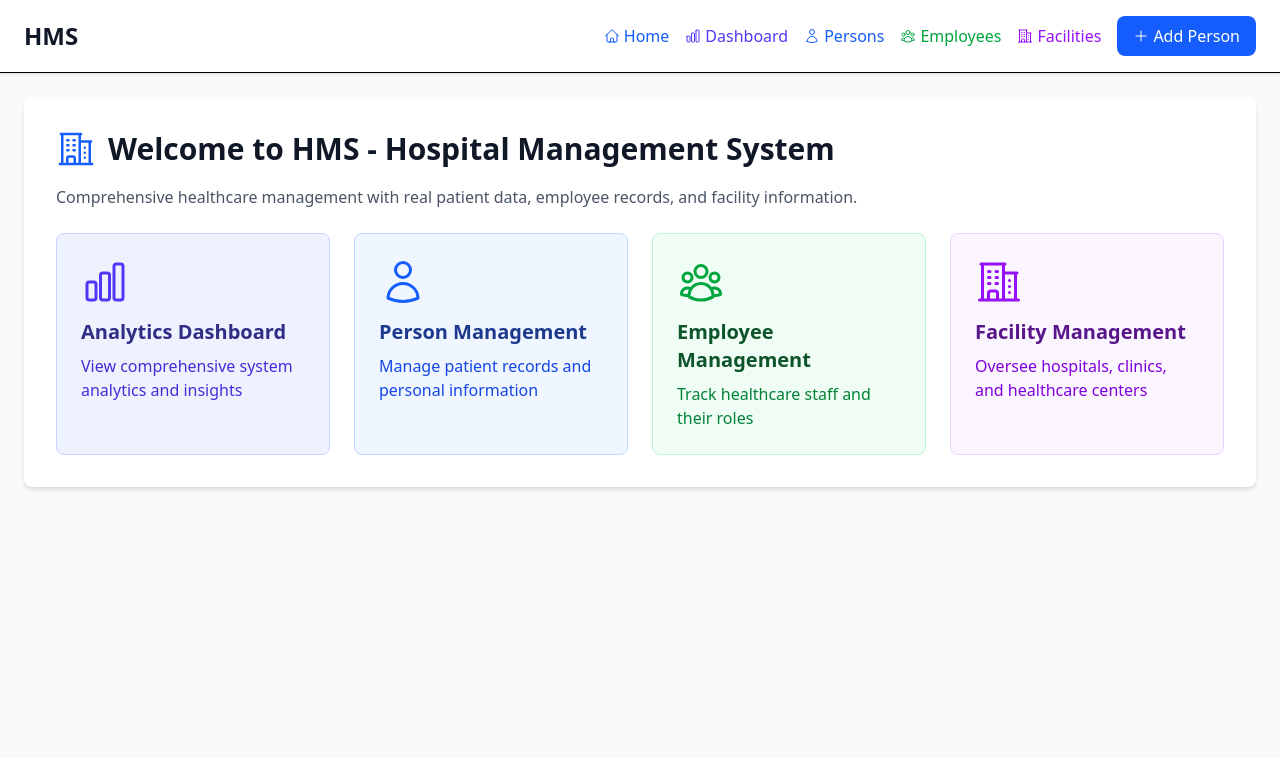
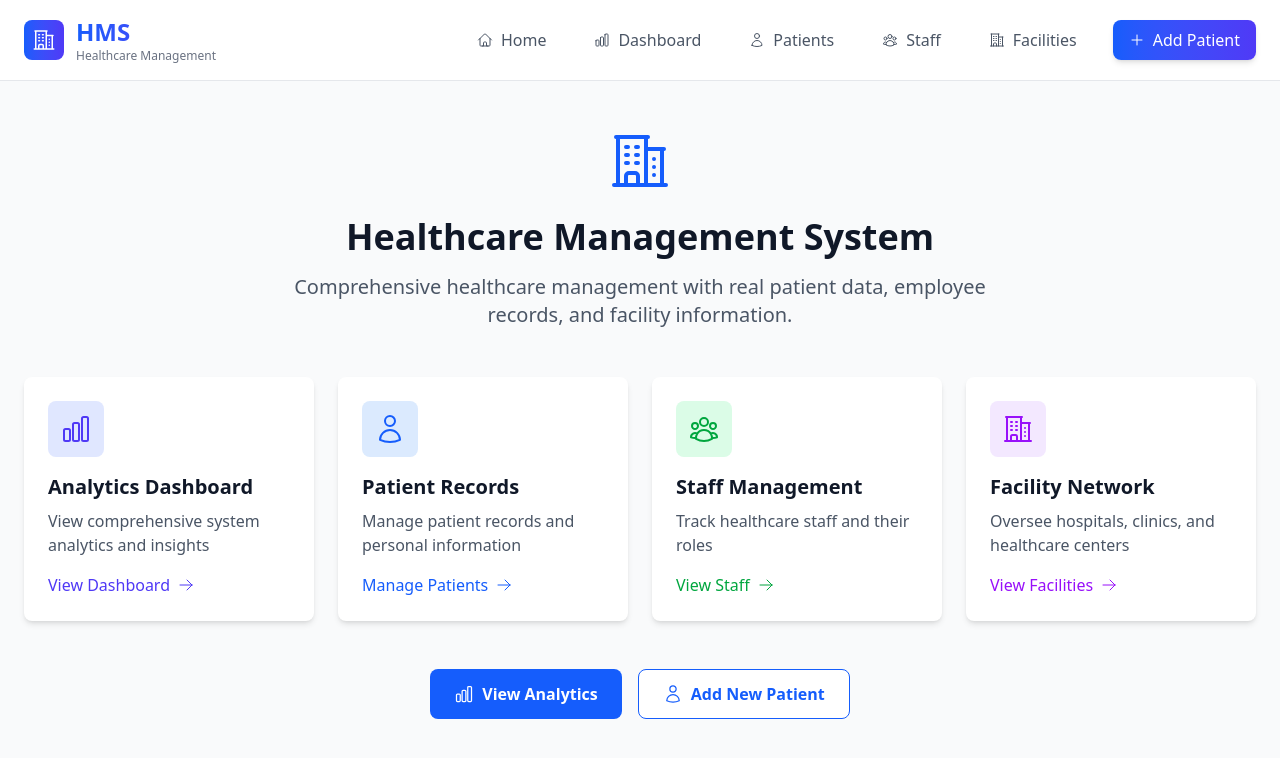
Before and after one commit to Jpuntul/HMS, a React (Vite) app in the folder front/: page / in a window 1280 px wide. Shown: the top 758 px of the page. Built offline with nearby package versions, Linux system fonts and the light colour scheme.

Commit message:
feat: update homepage with clean professional design

```diff
--- a/front/src/App.tsx
+++ b/front/src/App.tsx
@@ -5,6 +5,7 @@ import EditPerson from "./pages/EditPerson";
 import EmployeeList from "./pages/EmployeeList";
 import FacilityList from "./pages/FacilityList";
 import Dashboard from "./pages/Dashboard";
+import Home from "./pages/Home";
 import {
   HomeIcon,
   UserIcon,
@@ -18,52 +19,62 @@ function App() {
   return (
     <Router>
       <div className="min-h-screen bg-gray-50">
-        <nav className="bg-white shadow-sm border-b">
+        <nav className="bg-white shadow-lg border-b border-gray-200">
           <div className="container mx-auto px-6 py-4">
             <div className="flex items-center justify-between">
-              <h1 className="text-2xl font-bold text-gray-900">HMS</h1>
-              <div className="flex items-center space-x-4">
+              <div className="flex items-center space-x-3">
+                <div className="bg-gradient-to-r from-blue-600 to-indigo-600 p-2 rounded-lg">
+                  <BuildingOffice2Icon className="h-6 w-6 text-white" />
+                </div>
+                <div>
+                  <h1 className="text-2xl font-bold bg-gradient-to-r from-blue-600 to-indigo-600 bg-clip-text text-transparent">
+                    HMS
+                  </h1>
+                  <p className="text-xs text-gray-500">Healthcare Management</p>
+                </div>
+              </div>
+              <div className="flex items-center space-x-6">
                 <Link
                   to="/"
-                  className="flex items-center space-x-1 text-blue-600 hover:text-blue-800 font-medium"
+                  className="flex items-center space-x-2 text-gray-600 hover:text-blue-600 font-medium px-3 py-2 rounded-lg hover:bg-blue-50 transition-all"
                 >
                   <HomeIcon className="h-4 w-4" />
                   <span>Home</span>
                 </Link>
                 <Link
                   to="/dashboard"
-                  className="flex items-center space-x-1 text-indigo-600 hover:text-indigo-800 font-medium"
+                  className="flex items-center space-x-2 text-gray-600 hover:text-indigo-600 font-medium px-3 py-2 rounded-lg hover:bg-indigo-50 transition-all"
                 >
                   <ChartBarIcon className="h-4 w-4" />
                   <span>Dashboard</span>
                 </Link>
                 <Link
                   to="/persons"
-                  className="flex items-center space-x-1 text-blue-600 hover:text-blue-800 font-medium"
+                  className="flex items-center space-x-2 text-gray-600 hover:text-blue-600 font-medium px-3 py-2 rounded-lg hover:bg-blue-50 transition-all"
                 >
                   <UserIcon className="h-4 w-4" />
-                  <span>Persons</span>
+                  <span>Patients</span>
                 </Link>
                 <Link
                   to="/employees"
-                  className="flex items-center space-x-1 text-green-600 hover:text-green-800 font-medium"
+                  className="flex items-center space-x-2 text-gray-600 hover:text-green-600 font-medium px-3 py-2 rounded-lg hover:bg-green-50 transition-all"
                 >
                   <UserGroupIcon className="h-4 w-4" />
-                  <span>Employees</span>
+                  <span>Staff</span>
                 </Link>
                 <Link
                   to="/facilities"
-                  className="flex items-center space-x-1 text-purple-600 hover:text-purple-800 font-medium"
+                  className="flex items-center space-x-2 text-gray-600 hover:text-purple-600 font-medium px-3 py-2 rounded-lg hover:bg-purple-50 transition-all"
                 >
                   <BuildingOffice2Icon className="h-4 w-4" />
                   <span>Facilities</span>
                 </Link>
                 <Link
                   to="/persons/add"
-                  className="flex items-center space-x-1 bg-blue-600 text-white px-4 py-2 rounded-lg hover:bg-blue-700 font-medium"
+                  className="flex items-center space-x-2 bg-gradient-to-r from-blue-600 to-indigo-600 text-white px-4 py-2 rounded-lg hover:from-blue-700 hover:to-indigo-700 font-medium shadow-md hover:shadow-lg transition-all"
                 >
                   <PlusIcon className="h-4 w-4" />
-                  <span>Add Person</span>
+                  <span>Add Patient</span>
                 </Link>
               </div>
             </div>
@@ -72,79 +83,7 @@ function App() {
 
         <main>
           <Routes>
-            <Route
-              path="/"
-              element={
-                <div className="container mx-auto p-6">
-                  <div className="bg-white rounded-lg shadow-md p-8 mb-8">
-                    <div className="flex items-center space-x-3 mb-4">
-                      <BuildingOffice2Icon className="h-10 w-10 text-blue-600" />
-                      <h2 className="text-3xl font-bold text-gray-900">
-                        Welcome to HMS - Hospital Management System
-                      </h2>
-                    </div>
-                    <p className="text-gray-600 mb-6">
-                      Comprehensive healthcare management with real patient
-                      data, employee records, and facility information.
-                    </p>
-
-                    <div className="grid grid-cols-1 md:grid-cols-4 gap-6">
-                      <Link
-                        to="/dashboard"
-                        className="bg-indigo-50 border border-indigo-200 rounded-lg p-6 hover:bg-indigo-100 transition-colors group"
-                      >
-                        <ChartBarIcon className="h-12 w-12 text-indigo-600 mb-3 group-hover:scale-110 transition-transform" />
-                        <h3 className="text-xl font-semibold text-indigo-900 mb-2">
-                          Analytics Dashboard
-                        </h3>
-                        <p className="text-indigo-700">
-                          View comprehensive system analytics and insights
-                        </p>
-                      </Link>
-
-                      <Link
-                        to="/persons"
-                        className="bg-blue-50 border border-blue-200 rounded-lg p-6 hover:bg-blue-100 transition-colors group"
-                      >
-                        <UserIcon className="h-12 w-12 text-blue-600 mb-3 group-hover:scale-110 transition-transform" />
-                        <h3 className="text-xl font-semibold text-blue-900 mb-2">
-                          Person Management
-                        </h3>
-                        <p className="text-blue-700">
-                          Manage patient records and personal information
-                        </p>
-                      </Link>
-
-                      <Link
-                        to="/employees"
-                        className="bg-green-50 border border-green-200 rounded-lg p-6 hover:bg-green-100 transition-colors group"
-                      >
-                        <UserGroupIcon className="h-12 w-12 text-green-600 mb-3 group-hover:scale-110 transition-transform" />
-                        <h3 className="text-xl font-semibold text-green-900 mb-2">
-                          Employee Management
-                        </h3>
-                        <p className="text-green-700">
-                          Track healthcare staff and their roles
-                        </p>
-                      </Link>
-
-                      <Link
-                        to="/facilities"
-                        className="bg-purple-50 border border-purple-200 rounded-lg p-6 hover:bg-purple-100 transition-colors group"
-                      >
-                        <BuildingOffice2Icon className="h-12 w-12 text-purple-600 mb-3 group-hover:scale-110 transition-transform" />
-                        <h3 className="text-xl font-semibold text-purple-900 mb-2">
-                          Facility Management
-                        </h3>
-                        <p className="text-purple-700">
-                          Oversee hospitals, clinics, and healthcare centers
-                        </p>
-                      </Link>
-                    </div>
-                  </div>
-                </div>
-              }
-            />
+            <Route path="/" element={<Home />} />
             <Route path="/dashboard" element={<Dashboard />} />
             <Route path="/persons" element={<PersonList />} />
             <Route path="/persons/add" element={<AddPerson />} />
--- /dev/null
+++ b/front/src/pages/Home.tsx
@@ -0,0 +1,191 @@
+import React, { useState, useEffect } from "react";
+import { Link } from "react-router-dom";
+import axios from "axios";
+import {
+  BuildingOffice2Icon,
+  ChartBarIcon,
+  UserIcon,
+  UserGroupIcon,
+  ArrowRightIcon,
+} from "@heroicons/react/24/outline";
+
+interface DashboardStats {
+  overview: {
+    total_persons: number;
+    total_employees: number;
+    total_facilities: number;
+    total_capacity: number;
+  };
+}
+
+const Home: React.FC = () => {
+  const [stats, setStats] = useState<DashboardStats | null>(null);
+  const [loading, setLoading] = useState(true);
+
+  useEffect(() => {
+    fetchStats();
+  }, []);
+
+  const fetchStats = async () => {
+    try {
+      const response = await axios.get(
+        "http://localhost:8000/api/analytics/dashboard/",
+      );
+      setStats(response.data);
+      setLoading(false);
+    } catch (error) {
+      setLoading(false);
+    }
+  };
+
+  return (
+    <div className="min-h-screen bg-gray-50">
+      <div className="container mx-auto px-6 py-12">
+        {/* Header */}
+        <div className="text-center mb-12">
+          <div className="flex justify-center mb-6">
+            <BuildingOffice2Icon className="h-16 w-16 text-blue-600" />
+          </div>
+          <h1 className="text-4xl font-bold text-gray-900 mb-4">
+            Healthcare Management System
+          </h1>
+          <p className="text-xl text-gray-600 max-w-3xl mx-auto">
+            Comprehensive healthcare management with real patient data, employee
+            records, and facility information.
+          </p>
+        </div>
+
+        {/* Quick Stats */}
+        {!loading && stats && (
+          <div className="grid grid-cols-2 md:grid-cols-4 gap-6 mb-12">
+            <div className="bg-white rounded-lg p-6 shadow-md text-center">
+              <div className="text-3xl font-bold text-blue-600">
+                {stats.overview.total_persons.toLocaleString()}
+              </div>
+              <div className="text-gray-600 font-medium">Patients</div>
+            </div>
+            <div className="bg-white rounded-lg p-6 shadow-md text-center">
+              <div className="text-3xl font-bold text-green-600">
+                {stats.overview.total_employees.toLocaleString()}
+              </div>
+              <div className="text-gray-600 font-medium">Staff</div>
+            </div>
+            <div className="bg-white rounded-lg p-6 shadow-md text-center">
+              <div className="text-3xl font-bold text-purple-600">
+                {stats.overview.total_facilities}
+              </div>
+              <div className="text-gray-600 font-medium">Facilities</div>
+            </div>
+            <div className="bg-white rounded-lg p-6 shadow-md text-center">
+              <div className="text-3xl font-bold text-orange-600">
+                {stats.overview.total_capacity.toLocaleString()}
+              </div>
+              <div className="text-gray-600 font-medium">Bed Capacity</div>
+            </div>
+          </div>
+        )}
+
+        {/* Main Navigation */}
+        <div className="grid grid-cols-1 md:grid-cols-2 lg:grid-cols-4 gap-6">
+          <Link
+            to="/dashboard"
+            className="bg-white rounded-lg p-6 shadow-md hover:shadow-lg transition-shadow group"
+          >
+            <div className="bg-indigo-100 p-3 rounded-lg w-fit mb-4">
+              <ChartBarIcon className="h-8 w-8 text-indigo-600" />
+            </div>
+            <h3 className="text-xl font-semibold text-gray-900 mb-2">
+              Analytics Dashboard
+            </h3>
+            <p className="text-gray-600 mb-4">
+              View comprehensive system analytics and insights
+            </p>
+            <div className="flex items-center text-indigo-600 font-medium">
+              View Dashboard{" "}
+              <ArrowRightIcon className="h-4 w-4 ml-2 group-hover:translate-x-1 transition-transform" />
+            </div>
+          </Link>
+
+          <Link
+            to="/persons"
+            className="bg-white rounded-lg p-6 shadow-md hover:shadow-lg transition-shadow group"
+          >
+            <div className="bg-blue-100 p-3 rounded-lg w-fit mb-4">
+              <UserIcon className="h-8 w-8 text-blue-600" />
+            </div>
+            <h3 className="text-xl font-semibold text-gray-900 mb-2">
+              Patient Records
+            </h3>
+            <p className="text-gray-600 mb-4">
+              Manage patient records and personal information
+            </p>
+            <div className="flex items-center text-blue-600 font-medium">
+              Manage Patients{" "}
+              <ArrowRightIcon className="h-4 w-4 ml-2 group-hover:translate-x-1 transition-transform" />
+            </div>
+          </Link>
+
+          <Link
+            to="/employees"
+            className="bg-white rounded-lg p-6 shadow-md hover:shadow-lg transition-shadow group"
+          >
+            <div className="bg-green-100 p-3 rounded-lg w-fit mb-4">
+              <UserGroupIcon className="h-8 w-8 text-green-600" />
+            </div>
+            <h3 className="text-xl font-semibold text-gray-900 mb-2">
+              Staff Management
+            </h3>
+            <p className="text-gray-600 mb-4">
+              Track healthcare staff and their roles
+            </p>
+            <div className="flex items-center text-green-600 font-medium">
+              View Staff{" "}
+              <ArrowRightIcon className="h-4 w-4 ml-2 group-hover:translate-x-1 transition-transform" />
+            </div>
+          </Link>
+
+          <Link
+            to="/facilities"
+            className="bg-white rounded-lg p-6 shadow-md hover:shadow-lg transition-shadow group"
+          >
+            <div className="bg-purple-100 p-3 rounded-lg w-fit mb-4">
+              <BuildingOffice2Icon className="h-8 w-8 text-purple-600" />
+            </div>
+            <h3 className="text-xl font-semibold text-gray-900 mb-2">
+              Facility Network
+            </h3>
+            <p className="text-gray-600 mb-4">
+              Oversee hospitals, clinics, and healthcare centers
+            </p>
+            <div className="flex items-center text-purple-600 font-medium">
+              View Facilities{" "}
+              <ArrowRightIcon className="h-4 w-4 ml-2 group-hover:translate-x-1 transition-transform" />
+            </div>
+          </Link>
+        </div>
+
+        {/* Quick Actions */}
+        <div className="mt-12 text-center">
+          <div className="flex flex-col sm:flex-row gap-4 justify-center">
+            <Link
+              to="/dashboard"
+              className="inline-flex items-center px-6 py-3 bg-blue-600 text-white font-semibold rounded-lg hover:bg-blue-700 transition-colors"
+            >
+              <ChartBarIcon className="h-5 w-5 mr-2" />
+              View Analytics
+            </Link>
+            <Link
+              to="/persons/add"
+              className="inline-flex items-center px-6 py-3 bg-white text-blue-600 border border-blue-600 font-semibold rounded-lg hover:bg-blue-50 transition-colors"
+            >
+              <UserIcon className="h-5 w-5 mr-2" />
+              Add New Patient
+            </Link>
+          </div>
+        </div>
+      </div>
+    </div>
+  );
+};
+
+export default Home;
```
